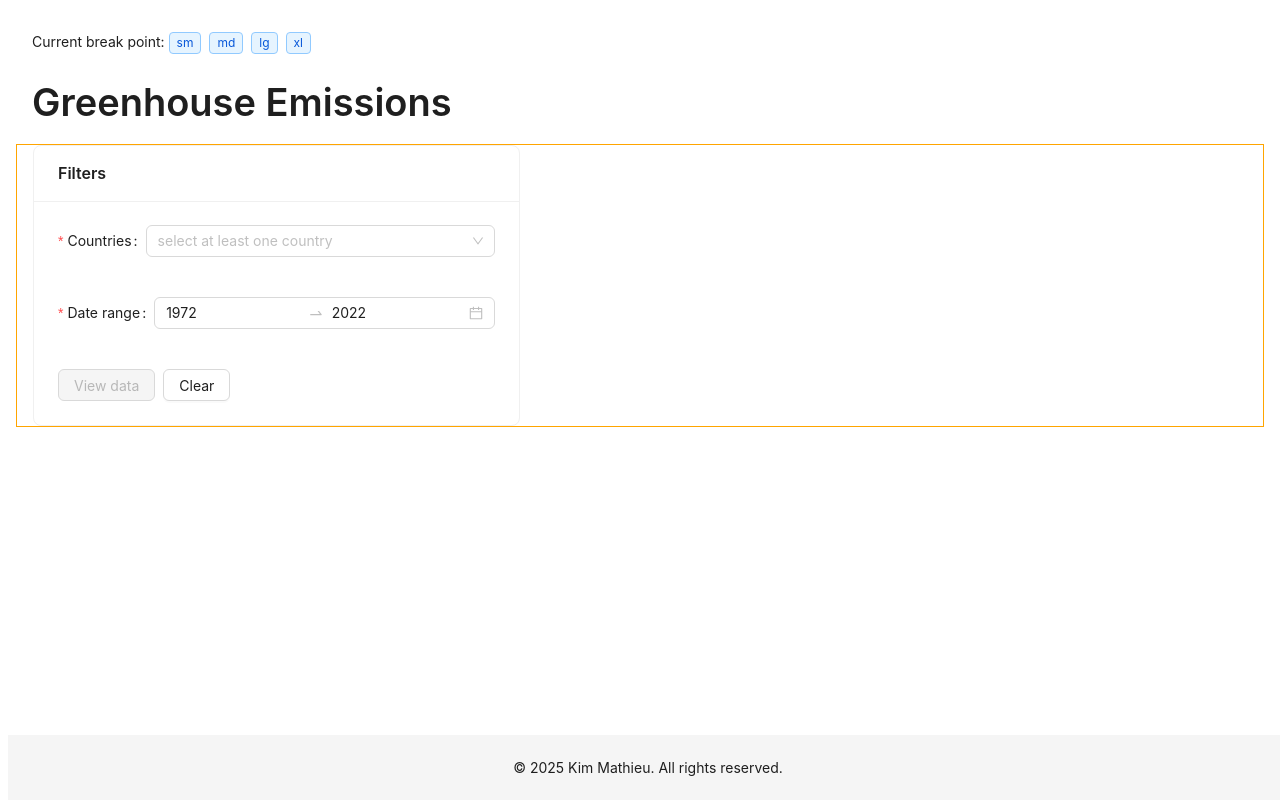
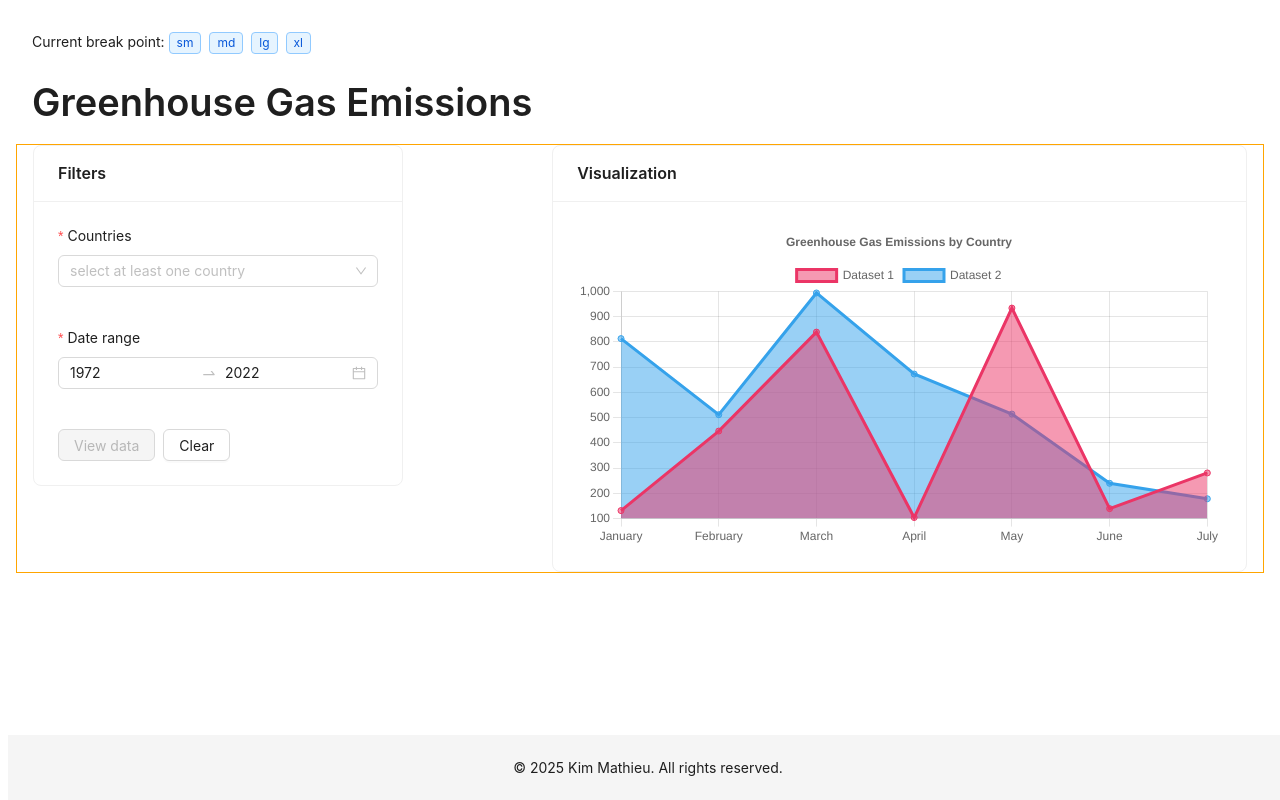
Before and after one commit to lockettks/greenhouse_gas_emissions, a React (Vite) app: page / in a window 1280 px wide. Built offline with nearby package versions, Linux system fonts and the light colour scheme.

Commit message:
Add initial chart skeleton

```diff
--- a/package.json
+++ b/package.json
@@ -12,8 +12,10 @@
   "dependencies": {
     "antd": "^5.24.2",
     "axios": "^1.7.9",
+    "chart.js": "^4.4.8",
     "dayjs": "^1.11.13",
     "react": "^19.0.0",
+    "react-chartjs-2": "^5.3.0",
     "react-dom": "^19.0.0"
   },
   "devDependencies": {
--- a/src/App.jsx
+++ b/src/App.jsx
@@ -3,6 +3,7 @@ import { Button, Card, Col, ConfigProvider, Form, Grid, Layout, Row, Space, Tag,
 import axios from 'axios'
 import { FilterCountries } from './FilterCountries.jsx'
 import { FilterDates } from './FilterDates.jsx'
+import { Visualization } from './Visualization.jsx'
 
 const { Title } = Typography
 const { Content, Footer } = Layout
@@ -69,7 +70,7 @@ function App() {
   const handleFieldsChange = (_, allFields) => {
     // Known issue: onFieldsChange is called three times
     // https://ant.design/components/form#why-does-onfieldschange-trigger-three-times-on-change-when-field-sets-rules
-    console.log(allFields)
+    // console.log(allFields)
   }
 
   const handleFinish = async (values) => {
@@ -129,11 +130,17 @@ function App() {
                 </Tag>
               ))}
           </>
-          <Title>Greenhouse Emissions</Title>
-          <Form name="filters" form={form} onFieldsChange={handleFieldsChange} onFinish={handleFinish}>
-            <Row gutter={{ xs: 8, sm: 16, md: 24, lg: 32 }} style={{ border: '1px solid orange' }}>
+          <Title>Greenhouse Gas Emissions</Title>
+          <Form
+            name="filters"
+            form={form}
+            layout="vertical"
+            onFieldsChange={handleFieldsChange}
+            onFinish={handleFinish}
+          >
+            <Row gutter={[{ xs: 8, sm: 16, md: 24, lg: 32 }, 16]} style={{ border: '1px solid orange' }}>
               <Col xs={24} sm={12} md={12} lg={12} xl={10}>
-                <Card title="Filters" style={{ width: '100%' }}>
+                <Card title="Filters" style={{ width: '100%', maxWidth: 370 }}>
                   <Space direction="vertical" size="middle" style={{ display: 'flex' }}>
                     <FilterCountries />
                     <FilterDates />
@@ -146,7 +153,9 @@ function App() {
                   </Space>
                 </Card>
               </Col>
-              <Col flex={'auto'}></Col>
+              <Col flex={'auto'}>
+                <Visualization />
+              </Col>
             </Row>
           </Form>
         </Content>
--- /dev/null
+++ b/src/Visualization.jsx
@@ -0,0 +1,78 @@
+import { Card } from 'antd'
+import {
+  Chart as ChartJS,
+  CategoryScale,
+  LinearScale,
+  PointElement,
+  LineElement,
+  Title,
+  Tooltip,
+  Filler,
+  Legend,
+} from 'chart.js'
+import { Line } from 'react-chartjs-2'
+
+ChartJS.register(CategoryScale, LinearScale, PointElement, LineElement, Title, Tooltip, Filler, Legend)
+
+/*
+x-axis = labels = unique years <string[]|number[]>
+y-axis = dataSet[ for each country: { label = country name, data = emissions <number[]> equivalent to labels.length }]
+
+type DataSet {
+  label: string -> country name
+  data: number[] -> pluck value for each year for that country
+}
+
+type data {
+  labels: string,
+  dataSets: DataSet[],
+}
+ */
+
+export const options = {
+  responsive: true,
+  stacked: true,
+  interaction: {
+    mode: 'index',
+    intersect: false,
+  },
+  plugins: {
+    legend: {
+      position: 'top',
+    },
+    title: {
+      display: true,
+      text: 'Greenhouse Gas Emissions by Country',
+    },
+  },
+}
+const labels = ['January', 'February', 'March', 'April', 'May', 'June', 'July']
+export const data = {
+  labels: labels,
+  datasets: [
+    {
+      fill: true,
+      label: 'Dataset 1',
+      id: 1,
+      data: labels.map(() => Math.random() * 1000),
+      borderColor: 'rgb(235,53,102)',
+      backgroundColor: 'rgba(235,53,102, 0.5)',
+    },
+    {
+      fill: true,
+      label: 'Dataset 2',
+      id: 2,
+      data: labels.map(() => Math.random() * 1000),
+      borderColor: 'rgb(53, 162, 235)',
+      backgroundColor: 'rgba(53, 162, 235, 0.5)',
+    },
+  ],
+}
+
+export const Visualization = () => {
+  return (
+    <Card title="Visualization">
+      <Line options={options} data={data} />
+    </Card>
+  )
+}
```
Also changed, not shown: 1 other file (tests, documents, lock files or other folders).
